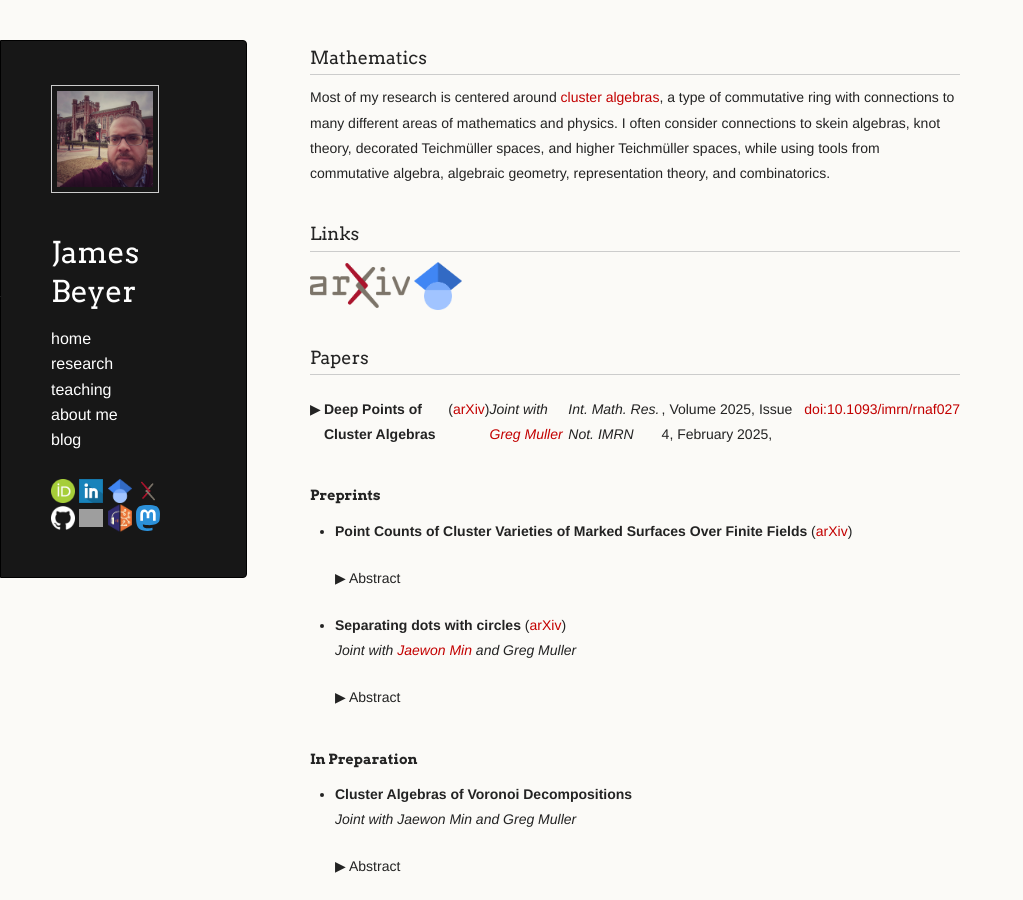
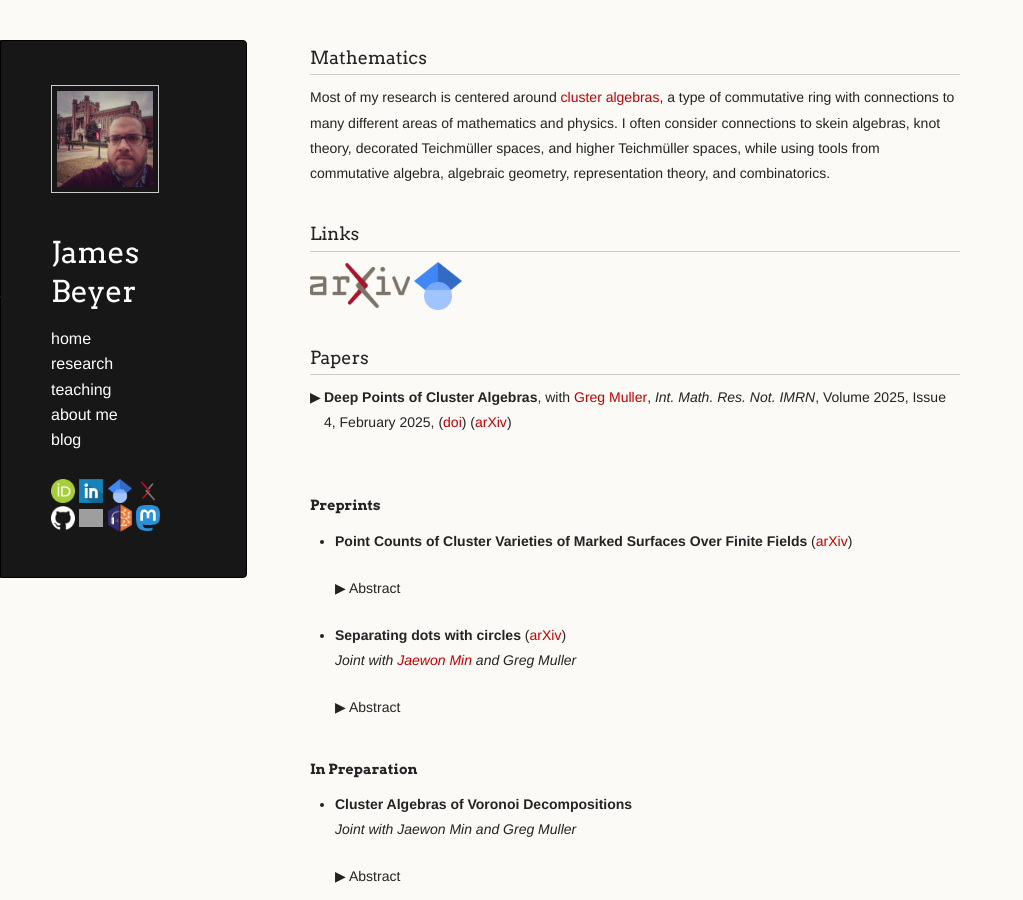
Before and after one commit to jebeyer/jebeyer.github.io, a Jekyll site: the page built from research.md, in a window 1280 px wide and 900 px high. Shown: the whole window, without its empty margins (0-1023 px from the left). Built offline with Jekyll 4.4.1, drawn with Linux system fonts in a browser that asks for light colours; a script that is not in the unit is left out; our own code applies the rules of GitHub Pages for plain Markdown files; grey boxes are pictures that could not be loaded.

Commit message:
Update research.md

```diff
--- a/research.md
+++ b/research.md
@@ -14,15 +14,13 @@
 
 ### Papers
 
-   <!-- details -->
-   <!-- summary -->
-   **Deep Points of Cluster Algebras** ([arXiv](https://arxiv.org/abs/2403.15589))
-   *Joint with [Greg Muller](https://math.ou.edu/~gmuller/)*
-   *Int. Math. Res. Not. IMRN*, Volume 2025, Issue 4, February 2025, [doi:10.1093/imrn/rnaf027](https://doi.org/10.1093/imrn/rnaf027)
-   <!-- endsummary -->
+<!-- details -->
+<!-- summary -->
+**Deep Points of Cluster Algebras**, with [Greg Muller](https://math.ou.edu/~gmuller/), *Int. Math. Res. Not. IMRN*, Volume 2025, Issue 4, February 2025, ([doi](https://doi.org/10.1093/imrn/rnaf027)) ([arXiv](https://arxiv.org/abs/2403.15589))
+<!-- endsummary -->
 
-   We initiate a systematic study of the deep points of a cluster algebra; that is, the points in the associated variety which are not in any cluster torus. We describe the deep points of cluster algebras of type A, rank 2, Markov, and unpunctured surface type.
-   <!-- enddetails -->
+We initiate a systematic study of the deep points of a cluster algebra; that is, the points in the associated variety which are not in any cluster torus. We describe the deep points of cluster algebras of type A, rank 2, Markov, and unpunctured surface type.
+<!-- enddetails -->
 
 #### Preprints
 
@@ -42,8 +40,8 @@
     Abstract
     <!-- endsummary -->
 
-    Given a finite set of points in general position in the plane or sphere, we count the number of ways to separate those points using two types of circles: circles through three of the points, and circles through none of the points (up to an equivalence). In each case, we show the number of circles which separate the points into subsets of size \\(k\\) and \\(l\\) is independent of the configuration of points, and we provide an explicit formula in each case. We also consider how the circles change as the configuration of dots varies continuously. We show that an associated higher order Voronoi decomposition of the sphere changes by a sequence of local moves. As a consequence, an associated cluster algebra is independent of the configuration of dots, and only depends on the number of dots and the order of the Voronoi decomposition.
-    Two demo applications related to this project: <br/>
+    Given a finite set of points in general position in the plane or sphere, we count the number of ways to separate those points using two types of circles: circles through three of the points, and circles through none of the points (up to an equivalence). In each case, we show the number of circles which separate the points into subsets of size \\(k\\) and \\(l\\) is independent of the configuration of points, and we provide an explicit formula in each case. We also consider how the circles change as the configuration of dots varies continuously. We show that an associated higher order Voronoi decomposition of the sphere changes by a sequence of local moves. As a consequence, an associated cluster algebra is independent of the configuration of dots, and only depends on the number of dots and the order of the Voronoi decomposition. <br/><br/>
+      There are also two demo applications related to this project: <br/>
     * [Circles and Dots](./circles-and-dots/index.html)
     * [Spherical Bicolored Higher Voronoi Diagrams](./higher-voronoi/index.html)
     <!-- enddetails -->
```
